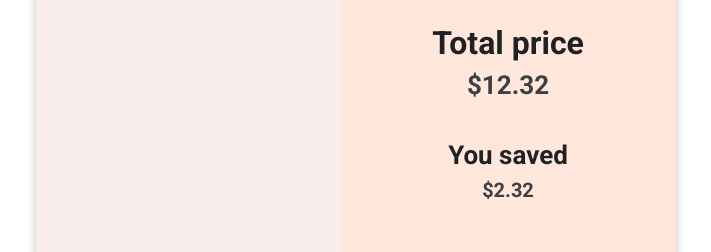
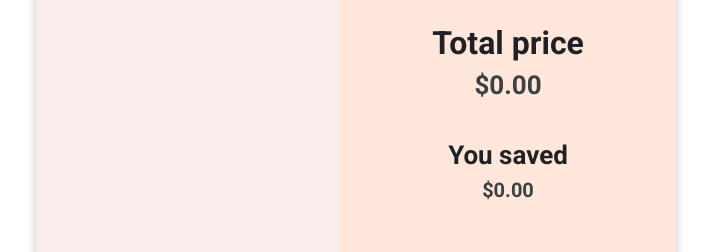
Before and after one commit to Fredy/grocery-store-calculator, a React (Create React App) app: page / in a window 1280 px wide. Shown: the part 287-539 px from the top of the page, without its empty margins (284-995 px from the left). Built offline with nearby package versions, Linux system fonts and the light colour scheme.

Commit message:
Added price calculation

```diff
--- a/src/common/mock.tsx
+++ b/src/common/mock.tsx
@@ -5,13 +5,13 @@ export const PRODUCT_DATA: ProductData[] = [
     name: 'Milk',
     price: 3.97,
     uniqueId: 'milk',
-    salePrice: { quantity: 2, newPrice: 5.0 },
+    salePrice: { quantity: 2, newPrice: 5 },
   },
   {
     name: 'Bread',
     price: 2.17,
     uniqueId: 'bread',
-    salePrice: { quantity: 3, newPrice: 3 },
+    salePrice: { quantity: 3, newPrice: 6 },
   },
   {
     name: 'Banana',
--- a/src/common/utils.tsx
+++ b/src/common/utils.tsx
@@ -1,4 +1,18 @@
+import { ProductUniqueKey } from './types';
+import { KEYED_PRODUCT_DATA } from './mock';
+
 export const moneyFormatter = new Intl.NumberFormat('en-US', {
   style: 'currency',
   currency: 'USD',
 });
+
+export function calculateItemPrice(key: ProductUniqueKey, quantity: number) {
+  const { price: singlePrice, salePrice } = KEYED_PRODUCT_DATA[key];
+  if (!salePrice) {
+    return quantity * singlePrice;
+  }
+
+  const withSalePrice = Math.floor(quantity / salePrice.quantity);
+  const withoutSalePrice = quantity % salePrice.quantity;
+  return withSalePrice * salePrice.newPrice + withoutSalePrice * singlePrice;
+}
--- a/src/components/ProductList/index.tsx
+++ b/src/components/ProductList/index.tsx
@@ -2,10 +2,10 @@ import React from 'react';
 import { MdDeleteOutline, MdOutlineAdd, MdOutlineRemove } from 'react-icons/md';
 
 import './styles.css';
-import { moneyFormatter } from 'common/utils';
+import { calculateItemPrice, moneyFormatter } from 'common/utils';
 import { ProductData } from 'common/types';
 import { KEYED_PRODUCT_DATA } from 'common/mock';
-import { useGroceryStoreContext } from '../../contexts/GroceryStoreContext';
+import { useGroceryStoreContext } from 'contexts/GroceryStoreContext';
 
 interface ProductItemProps {
   product: ProductData;
@@ -15,8 +15,10 @@ interface ProductItemProps {
 function ProductItem({ product, quantity }: ProductItemProps) {
   const { increaseProductItem, decreaseProductItem, removeProductItem } =
     useGroceryStoreContext();
-  const { price, uniqueId, name } = product;
-  const formattedPrice = moneyFormatter.format(quantity * price);
+  const { uniqueId, name } = product;
+  const formattedPrice = moneyFormatter.format(
+    calculateItemPrice(uniqueId, quantity)
+  );
 
   const handleIncrease = () => {
     increaseProductItem(uniqueId);
--- a/src/containers/Calculator/index.tsx
+++ b/src/containers/Calculator/index.tsx
@@ -5,6 +5,7 @@ import ProductList from 'components/ProductList';
 import Autocomplete from 'components/Autocomplete';
 import { PRODUCT_DATA } from 'common/mock';
 import { ProductData } from 'common/types';
+import { moneyFormatter } from 'common/utils';
 import { useGroceryStoreContext } from 'contexts/GroceryStoreContext';
 
 function getSuggestions(value: string) {
@@ -18,7 +19,10 @@ function getSuggestions(value: string) {
 }
 
 function Calculator() {
-  const { increaseProductItem } = useGroceryStoreContext();
+  const { increaseProductItem, totalPrice, savings } = useGroceryStoreContext();
+
+  const formattedTotalPrice = moneyFormatter.format(totalPrice);
+  const formatterSavings = moneyFormatter.format(savings);
 
   const handleSelectValue = (prod: ProductData) => {
     increaseProductItem(prod.uniqueId);
@@ -36,11 +40,11 @@ function Calculator() {
       <div className="calculator-column calculator-rightSide">
         <div className="calculator-totalPrice">
           <h1>Total price</h1>
-          <h2>$12.32</h2>
+          <h2>{formattedTotalPrice}</h2>
         </div>
         <div className="calculator-savedAmount">
           <h1>You saved</h1>
-          <h2>$2.32</h2>
+          <h2>{formatterSavings}</h2>
         </div>
       </div>
     </div>
--- a/src/contexts/GroceryStoreContext.tsx
+++ b/src/contexts/GroceryStoreContext.tsx
@@ -1,6 +1,14 @@
-import React, { createContext, useCallback, useContext, useState } from 'react';
+import React, {
+  createContext,
+  useCallback,
+  useContext,
+  useEffect,
+  useState,
+} from 'react';
 
 import { ProductItemsMap, ProductUniqueKey } from 'common/types';
+import { KEYED_PRODUCT_DATA } from 'common/mock';
+import { calculateItemPrice } from 'common/utils';
 
 interface Props {
   children: React.ReactNode;
@@ -8,6 +16,8 @@ interface Props {
 
 interface ContextValue {
   productsMap: ProductItemsMap;
+  totalPrice: number;
+  savings: number;
   increaseProductItem: (key: ProductUniqueKey) => void;
   decreaseProductItem: (key: ProductUniqueKey) => void;
   removeProductItem: (key: ProductUniqueKey) => void;
@@ -17,6 +27,20 @@ const GroceryStoreContext = createContext<ContextValue>(undefined as any);
 
 export function GroceryStoreProvider({ children }: Props) {
   const [productsMap, setProductsMap] = useState<ProductItemsMap>(new Map());
+  const [totalPrice, setTotalPrice] = useState(0);
+  const [savings, setSavings] = useState(0);
+
+  useEffect(() => {
+    let newPrice = 0;
+    let withoutDiscountPrice = 0;
+    productsMap.forEach((quantity, key) => {
+      const { price: singlePrice } = KEYED_PRODUCT_DATA[key];
+      withoutDiscountPrice += quantity * singlePrice;
+      newPrice += calculateItemPrice(key, quantity);
+    });
+    setTotalPrice(newPrice);
+    setSavings(withoutDiscountPrice - newPrice);
+  }, [productsMap]);
 
   const increaseProductItem = useCallback((key: ProductUniqueKey) => {
     setProductsMap((old) => {
@@ -58,8 +82,10 @@ export function GroceryStoreProvider({ children }: Props) {
     });
   }, []);
 
-  const contextValue = {
+  const contextValue: ContextValue = {
     productsMap,
+    totalPrice,
+    savings,
     increaseProductItem,
     decreaseProductItem,
     removeProductItem,
```
